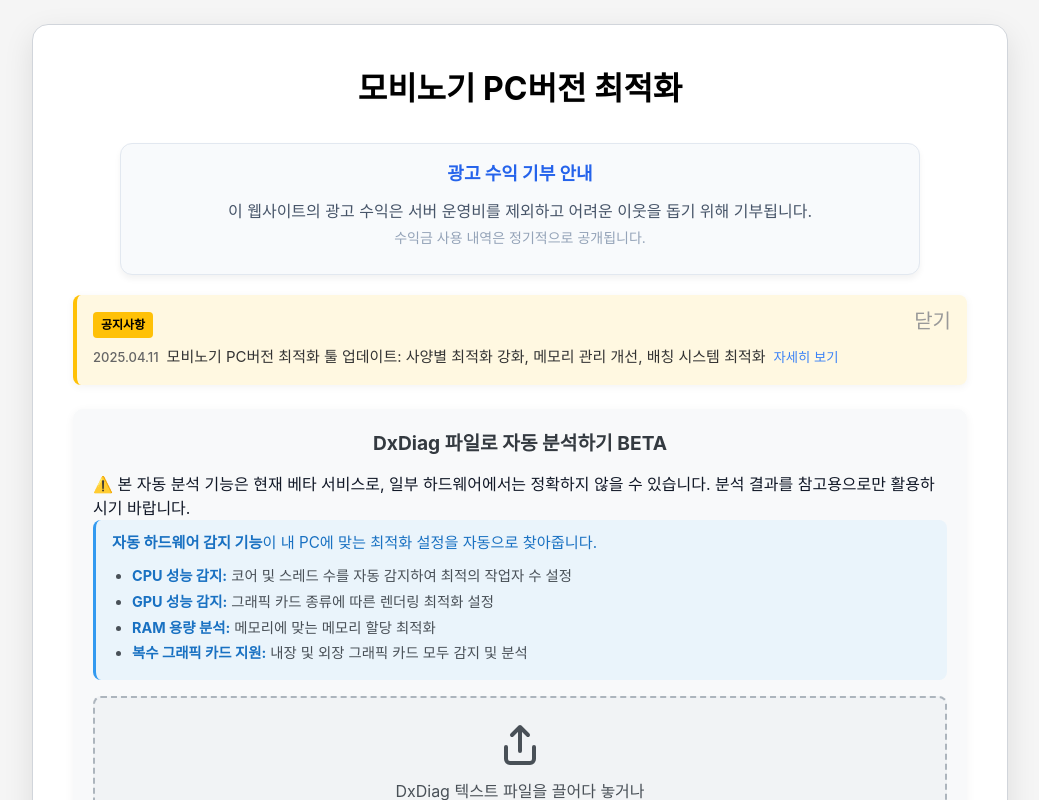
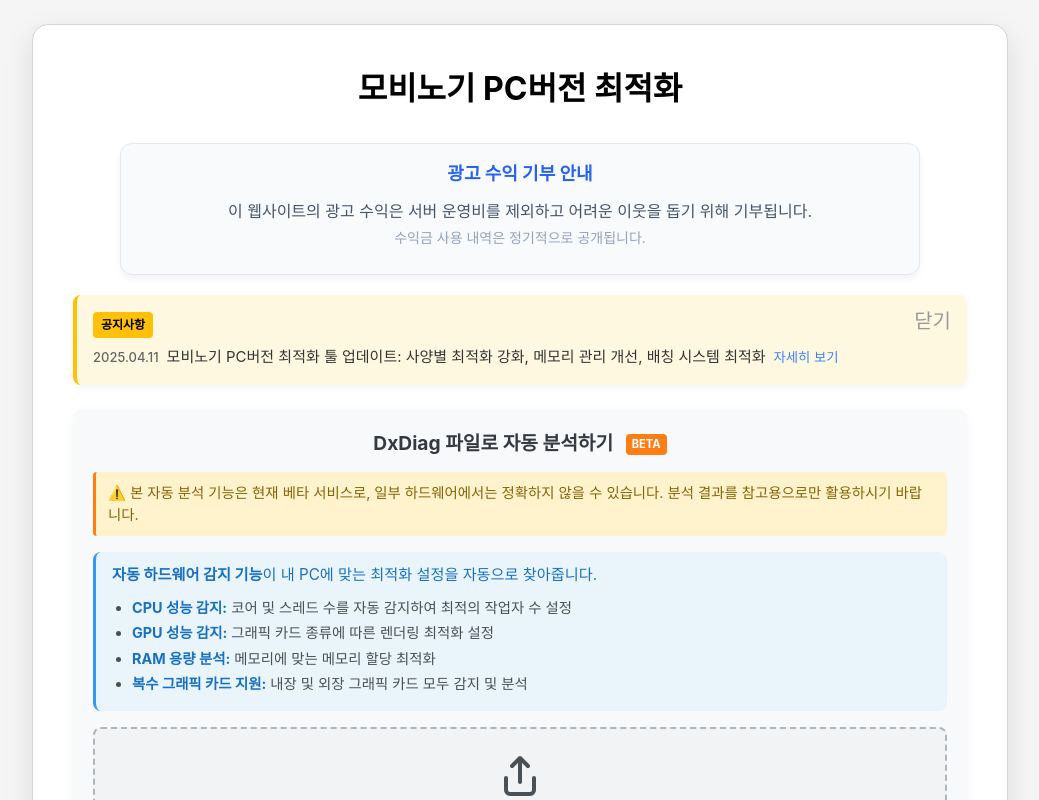
Before and after one commit to b100to/MabiOptimizer, a React (Create React App) app: page / in a window 1280 px wide. Shown: the top 800 px of the page, without its empty margins (120-1159 px from the left). Built offline with nearby package versions, Linux system fonts and the light colour scheme.

Commit message:
베타 태그 및 경고 메시지 스타일을 추가하여 사용자에게 현재 상태를 알림

```diff
--- a/src/components/DxDiagUploader/DxDiagUploader.css
+++ b/src/components/DxDiagUploader/DxDiagUploader.css
@@ -12,6 +12,33 @@
     font-size: 1.2rem;
     color: #343a40;
     text-align: center;
+}
+
+.beta-tag {
+    display: inline-block;
+    font-size: 0.7rem;
+    font-weight: bold;
+    color: #fff;
+    background-color: #fd7e14;
+    padding: 2px 6px;
+    border-radius: 4px;
+    margin-left: 8px;
+    vertical-align: middle;
+}
+
+.beta-notice {
+    background-color: #fff3cd;
+    border-left: 3px solid #fd7e14;
+    border-radius: 4px;
+    padding: 10px 12px;
+    margin-bottom: 16px;
+}
+
+.beta-notice p {
+    margin: 0;
+    font-size: 0.9rem;
+    color: #856404;
+    line-height: 1.5;
 }
 
 /* 기능 설명 스타일 */
```
